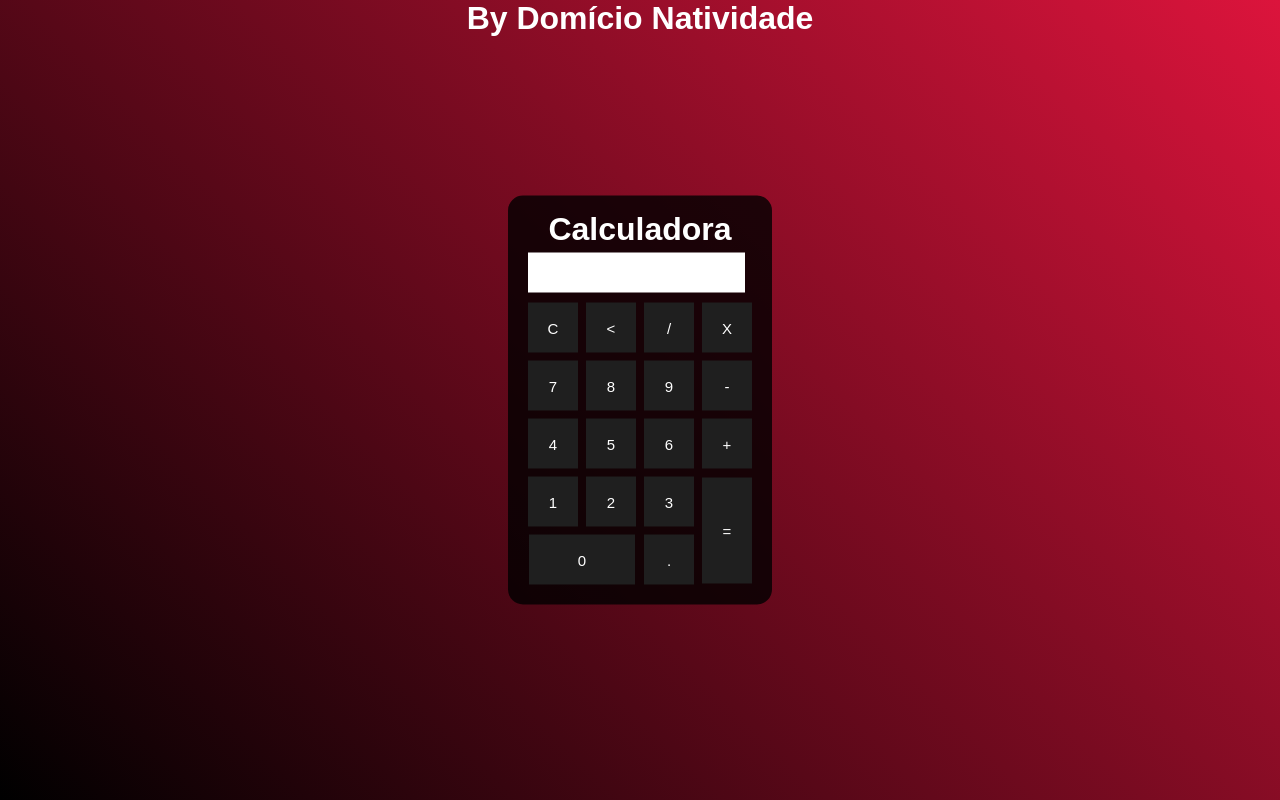
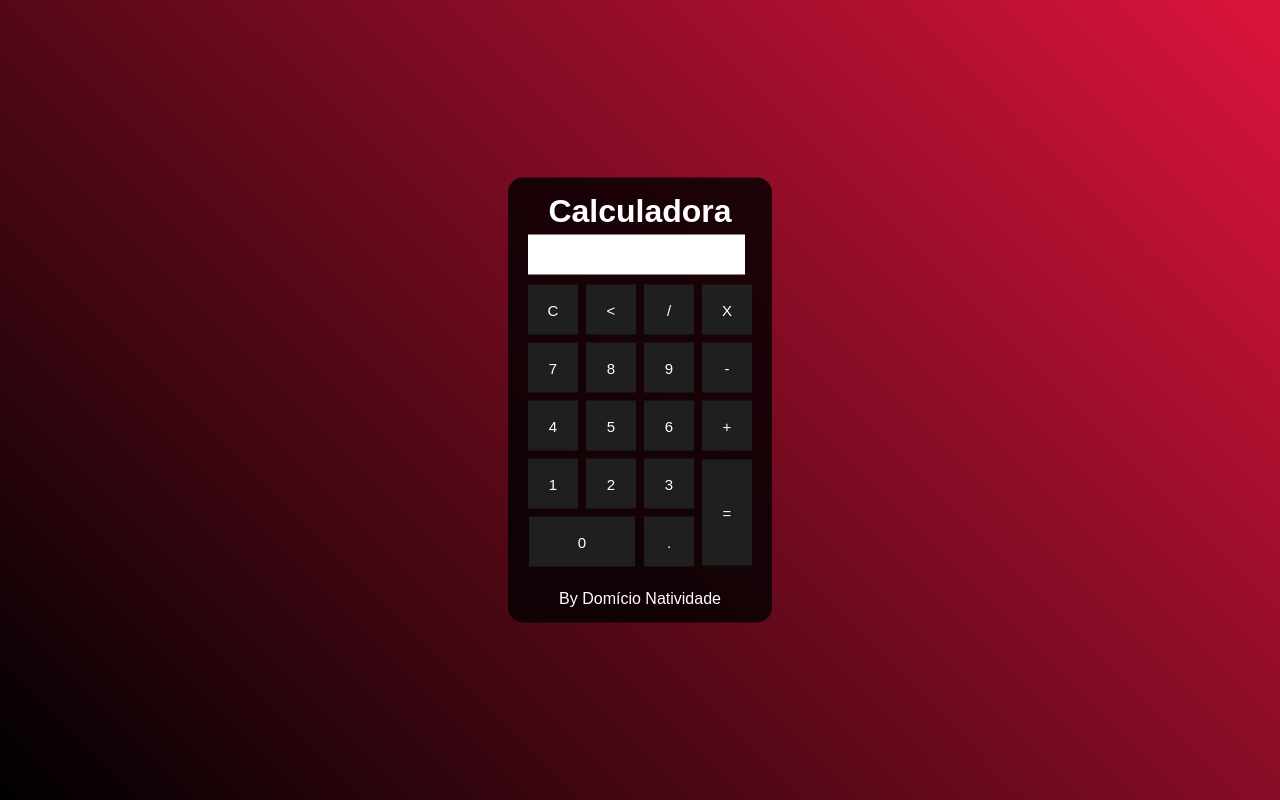
Before and after one commit to Domicio-art/calculadora, a plain HTML site: page index.html in a window 1280 px wide. Drawn offline with Linux system fonts and the light colour scheme.

Commit message:
Update index.html

```diff
--- a/index.html
+++ b/index.html
@@ -55,7 +55,7 @@
 </head>
 <body>
     <div class="fundo">
-        <h1>By Domício Natividade</h1>
+
 
         <div class="calculadora">
             <h1>Calculadora</h1>
@@ -90,7 +90,8 @@
                     <td><button class="botao" onclick = "insert('.')">.</button></td>
 
                 </tr>
-            </table>
+            </table><br>
+        <p>By Domício Natividade</p>
         </div>
     </div>
     <script>
```
